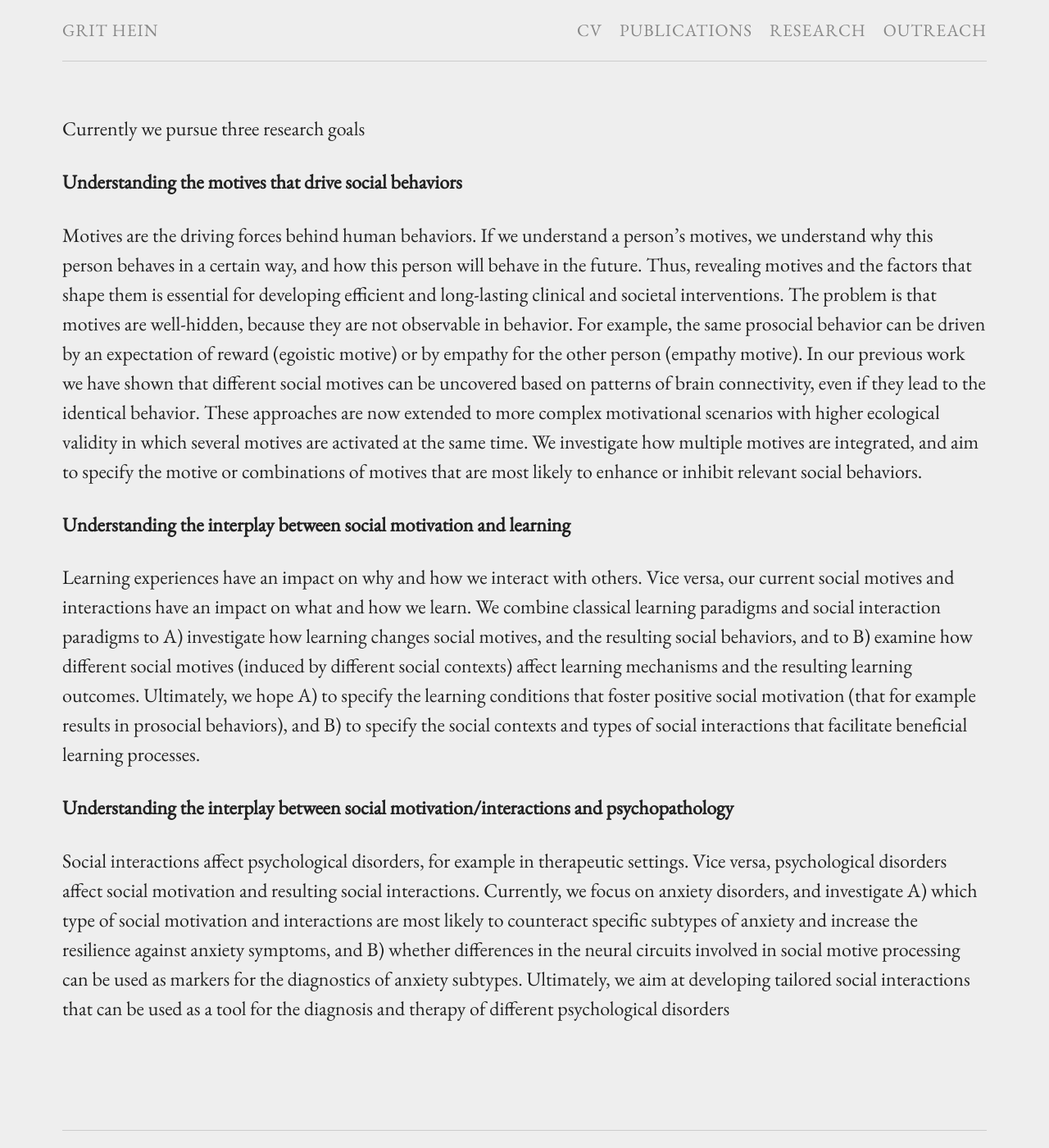
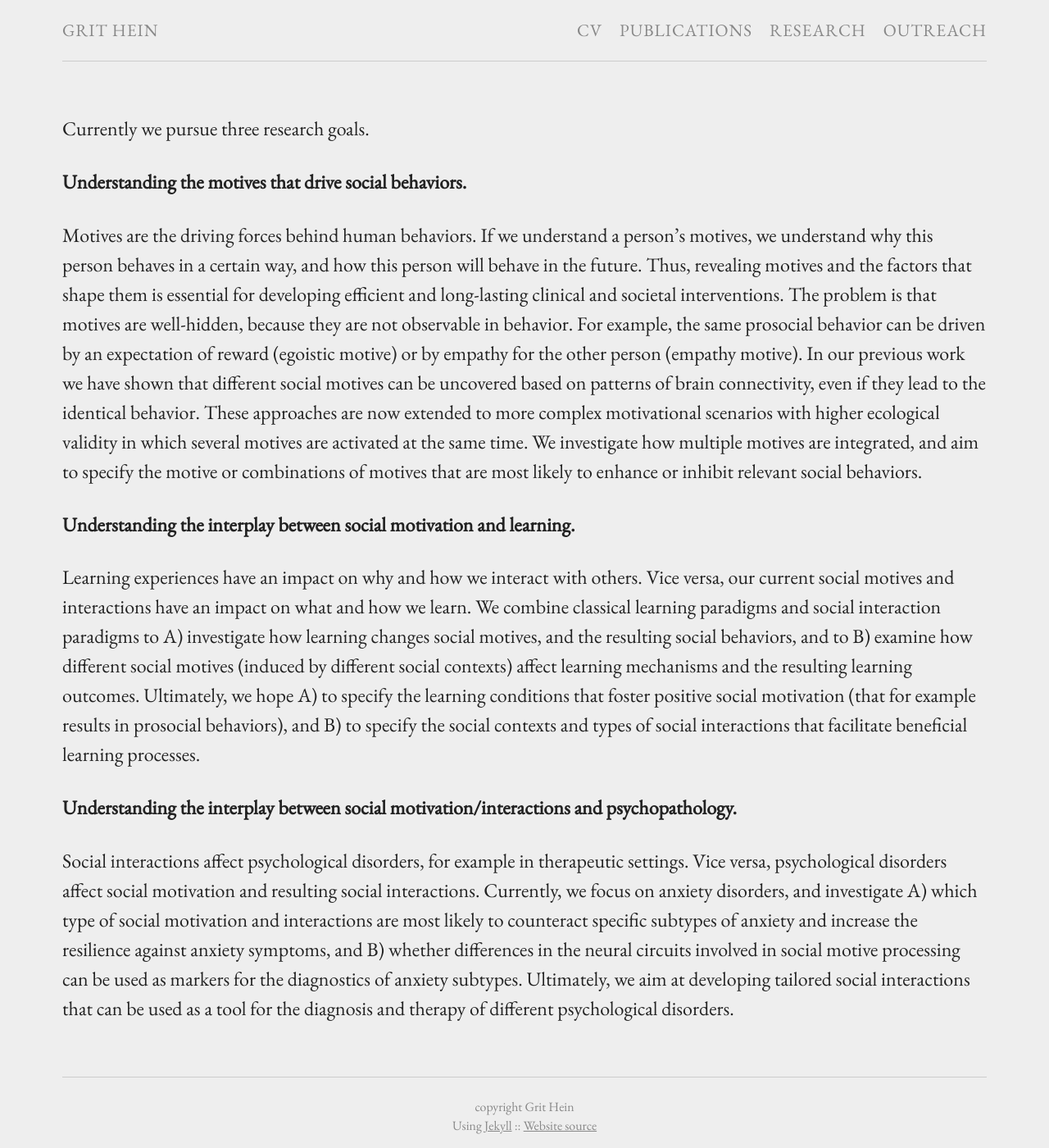
Before and after one commit to grithein/grithein, a Jekyll site: the page built from misc.md, in a window 1280 px wide and 1400 px high. Shown: the whole window at 82% size. Built offline with Jekyll 4.4.1, drawn with Linux system fonts in a browser that asks for light colours.

```diff
--- a/misc.md
+++ b/misc.md
@@ -3,16 +3,16 @@ title: ''
 layout: page
 permalink: "/misc/"
 ---
-Currently we pursue three research goals
+Currently we pursue three research goals.
 
-**Understanding the motives that drive social behaviors**
+**Understanding the motives that drive social behaviors.**
 
 Motives are the driving forces behind human behaviors. If we understand a person’s motives, we understand why this person behaves in a certain way, and how this person will behave in the future. Thus, revealing motives and the factors that shape them is essential for developing efficient and long-lasting clinical and societal interventions. The problem is that motives are well-hidden, because they are not observable in behavior. For example, the same prosocial behavior can be driven by an expectation of reward (egoistic motive) or by empathy for the other person (empathy motive). In our previous work we have shown that different social motives can be uncovered based on patterns of brain connectivity, even if they lead to the identical behavior. These approaches are now extended to more complex motivational scenarios with higher ecological validity in which several motives are activated at the same time. We investigate how multiple motives are integrated, and aim to specify the motive or combinations of motives that are most likely to enhance or inhibit relevant social behaviors.
 
-**Understanding the interplay between social motivation and learning**
+**Understanding the interplay between social motivation and learning.**
 
 Learning experiences have an impact on why and how we interact with others. Vice versa, our current social motives and interactions have an impact on what and how we learn. We combine classical learning paradigms and social interaction paradigms to A) investigate how learning changes social motives, and the resulting social behaviors, and to B) examine how different social motives (induced by different social contexts) affect learning mechanisms and the resulting learning outcomes. Ultimately, we hope A) to specify the learning conditions that foster positive social motivation (that for example results in prosocial behaviors), and B) to specify the social contexts and types of social interactions that facilitate beneficial learning processes.
 
-**Understanding the interplay between social motivation/interactions and psychopathology**
+**Understanding the interplay between social motivation/interactions and psychopathology.**
 
-Social interactions affect psychological disorders, for example in therapeutic settings. Vice versa, psychological disorders affect social motivation and resulting social interactions. Currently, we focus on anxiety disorders, and investigate A) which type of social motivation and interactions are most likely to counteract specific subtypes of anxiety and increase the resilience against anxiety symptoms, and B) whether differences in the neural circuits involved in social motive processing can be used as markers for the diagnostics of anxiety subtypes. Ultimately, we aim at developing tailored social interactions that can be used as a tool for the diagnosis and therapy of different psychological disorders
+Social interactions affect psychological disorders, for example in therapeutic settings. Vice versa, psychological disorders affect social motivation and resulting social interactions. Currently, we focus on anxiety disorders, and investigate A) which type of social motivation and interactions are most likely to counteract specific subtypes of anxiety and increase the resilience against anxiety symptoms, and B) whether differences in the neural circuits involved in social motive processing can be used as markers for the diagnostics of anxiety subtypes. Ultimately, we aim at developing tailored social interactions that can be used as a tool for the diagnosis and therapy of different psychological disorders.
```
